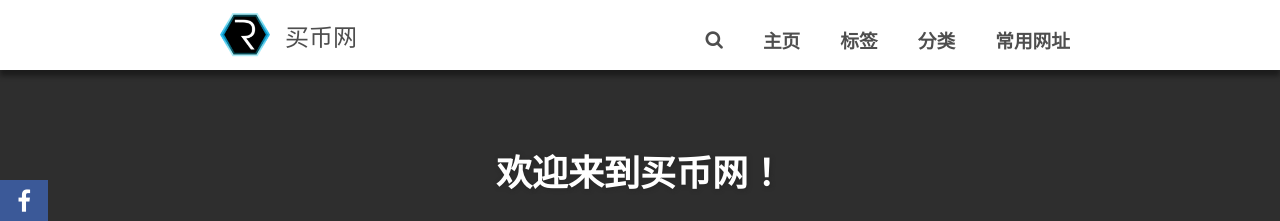
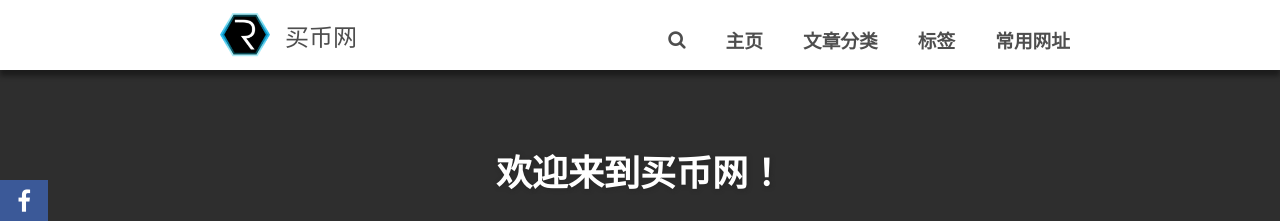
Before and after one commit to lijx127/buy13, a Jekyll site: the page built from index.html, in a window 1280 px wide. Shown: the top 221 px of the page. Built offline with Jekyll 4.4.1, drawn with Linux system fonts in a browser that asks for light colours; the list of posts is cut into pages by our own code.

Commit message:
Update _config.yml

```diff
--- a/_config.yml
+++ b/_config.yml
@@ -20,11 +20,11 @@ url: http://buy13.com
 menu:
   - title: '主页'
     url: '/'
+  - title: '文章分类'
+    url: '/categories'
+    type: 'categories'
   - title: '标签'
     url: '/tags'
-  - title: '分类'
-    url: '/categories'
-    type: 'categories'
   - title: '常用网址'
     url: '#'
     submenu:
```
